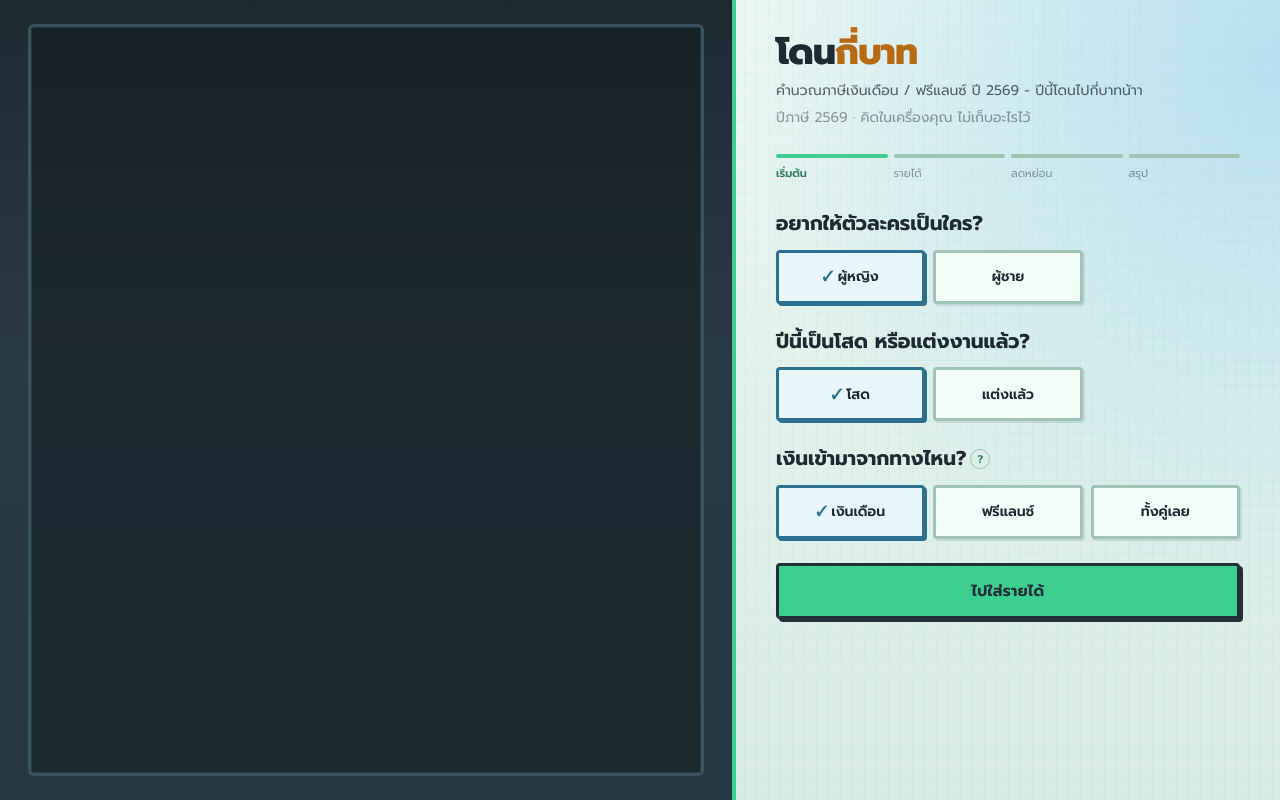
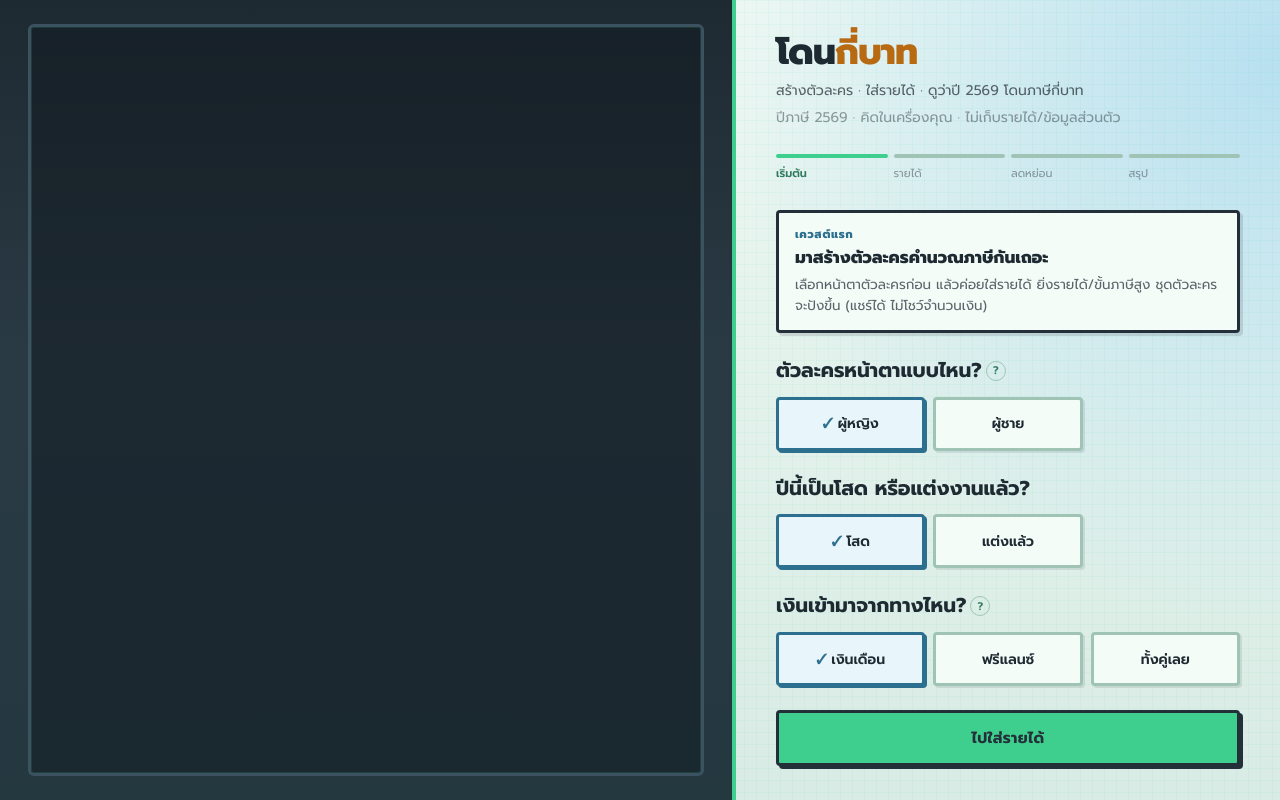
Before and after one commit to areku-api/tax-calculator, a React (Vite) app: page / in a window 1280 px wide. Built offline with nearby package versions, Linux system fonts and the light colour scheme; a web font is replaced by a local one.

Commit message:
Add quest introduction section in Wizard component and style updates in index.css

```diff
--- a/src/components/Wizard.tsx
+++ b/src/components/Wizard.tsx
@@ -282,7 +282,19 @@ export function Wizard() {
 
       {step === 1 && (
         <section className="space-y-6 animate-[fadeIn_0.3s_ease]">
-          <Question title="อยากให้ตัวละครเป็นใคร?">
+          <div className="quest-intro">
+            <p className="quest-intro__eyebrow">เควสต์แรก</p>
+            <p className="quest-intro__title">มาสร้างตัวละครคำนวณภาษีกันเถอะ</p>
+            <p className="quest-intro__body">
+              เลือกหน้าตาตัวละครก่อน แล้วค่อยใส่รายได้ ยิ่งรายได้/ขั้นภาษีสูง
+              ชุดตัวละครจะปังขึ้น (แชร์ได้ ไม่โชว์จำนวนเงิน)
+            </p>
+          </div>
+
+          <Question
+            title="ตัวละครหน้าตาแบบไหน?"
+            tip={'แค่เลือกเพศตัวละครบนจอ\nไม่เกี่ยวกับการคำนวณภาษี'}
+          >
             <ChoiceRow
               options={[
                 { value: 'female', label: 'ผู้หญิง' },
@@ -760,10 +772,10 @@ function Brand({ yearLabel }: { yearLabel: string }) {
       </h1>
       <div className="max-w-md space-y-1 text-sm leading-relaxed text-[var(--color-muted)]">
         <p>
-          คำนวณภาษีเงินเดือน / ฟรีแลนซ์ ปี 2569 - ปีนี้โดนไปกี่บาทน้าา
+          สร้างตัวละคร · ใส่รายได้ · ดูว่าปี 2569 โดนภาษีกี่บาท
         </p>
         <p className="text-[var(--color-faint)]">
-          {yearLabel} · คิดในเครื่องคุณ ไม่เก็บอะไรไว้
+          {yearLabel} · คิดในเครื่องคุณ · ไม่เก็บรายได้/ข้อมูลส่วนตัว
         </p>
       </div>
     </header>
--- a/src/index.css
+++ b/src/index.css
@@ -165,6 +165,38 @@ body {
   box-shadow: 4px 4px 0 rgb(30 42 50 / 0.18);
 }
 
+.quest-intro {
+  border-radius: 4px;
+  border: 3px solid var(--color-panel);
+  background: var(--color-white);
+  padding: 0.85rem 1rem;
+  box-shadow: 3px 3px 0 rgb(30 42 50 / 0.14);
+}
+
+.quest-intro__eyebrow {
+  margin: 0 0 0.2rem;
+  font-size: 0.7rem;
+  font-weight: 800;
+  letter-spacing: 0.06em;
+  text-transform: uppercase;
+  color: #2d6f8f;
+}
+
+.quest-intro__title {
+  margin: 0 0 0.35rem;
+  font-size: 1.05rem;
+  font-weight: 800;
+  line-height: 1.35;
+  color: var(--color-ink);
+}
+
+.quest-intro__body {
+  margin: 0;
+  font-size: 0.84rem;
+  line-height: 1.55;
+  color: var(--color-muted);
+}
+
 .fyi {
   border-radius: 4px;
   border: 3px solid #7eb8d4;
```
